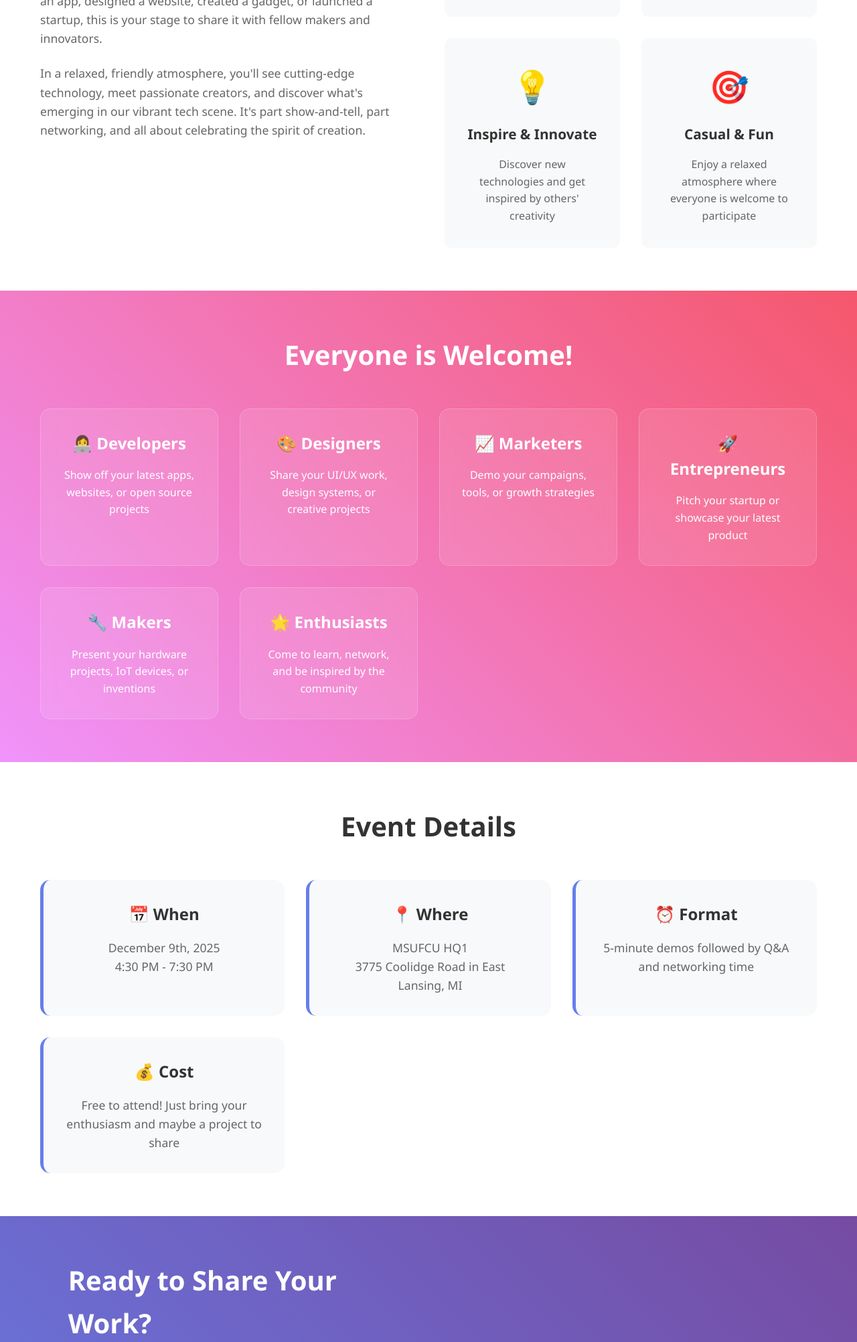
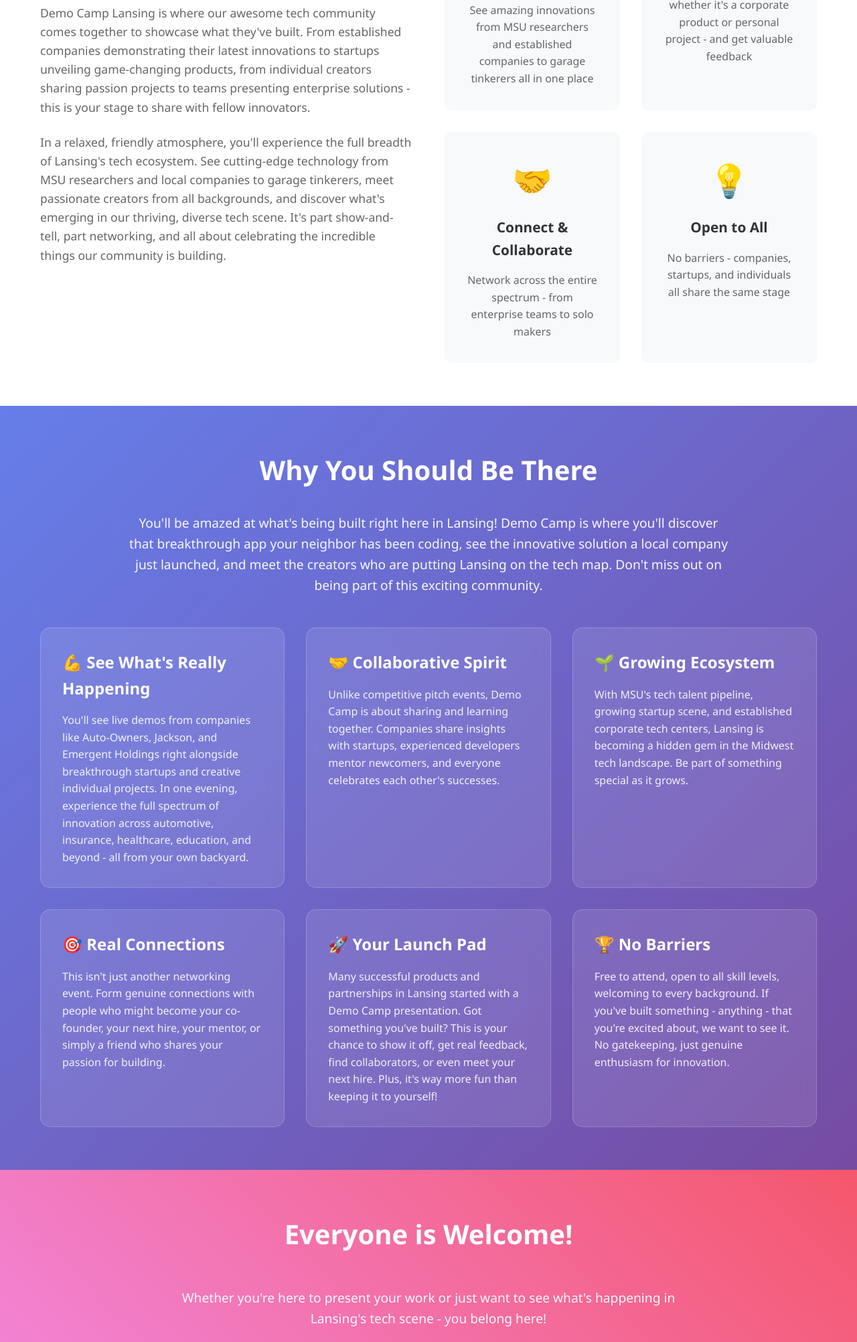
Before and after one commit to mitn-lansing/democamp-site, a plain HTML site: page index.html in a window 1280 px wide. Shown: the part 796-2800 px from the top of the page at 67% size. Drawn offline with Linux system fonts and the light colour scheme.

Commit message:
Updated copy to focus on how this event is designed to show off the great work being done in Lansing and open to all.

```diff
--- a/index.html
+++ b/index.html
@@ -3,7 +3,7 @@
 <head>
     <meta charset="UTF-8">
     <meta name="viewport" content="width=device-width, initial-scale=1.0">
-    <title>Demo Camp Lansing - Show & Tell for Makers & Creators</title>
+    <title>Demo Camp Lansing - Showcasing Lansing's Awesome Tech Community</title>
     <style>
         * {
             margin: 0;
@@ -178,6 +178,61 @@
 
         .feature p {
             color: #666;
+        }
+
+        /* Why Demo Camp Section */
+        .why-democamp {
+            padding: 4rem 0;
+            background: linear-gradient(135deg, #667eea 0%, #764ba2 100%);
+            color: white;
+        }
+
+        .why-democamp h2 {
+            text-align: center;
+            font-size: 2.5rem;
+            margin-bottom: 2rem;
+        }
+
+        .why-democamp-intro {
+            text-align: center;
+            font-size: 1.2rem;
+            max-width: 900px;
+            margin: 0 auto 3rem;
+            opacity: 0.95;
+        }
+
+        .why-grid {
+            display: grid;
+            grid-template-columns: repeat(auto-fit, minmax(300px, 1fr));
+            gap: 2rem;
+            margin-top: 3rem;
+        }
+
+        .why-card {
+            background: rgba(255,255,255,0.1);
+            padding: 2rem;
+            border-radius: 15px;
+            backdrop-filter: blur(10px);
+            border: 1px solid rgba(255,255,255,0.2);
+            transition: transform 0.3s ease;
+        }
+
+        .why-card:hover {
+            transform: translateY(-5px);
+            background: rgba(255,255,255,0.15);
+        }
+
+        .why-card h3 {
+            font-size: 1.5rem;
+            margin-bottom: 1rem;
+            display: flex;
+            align-items: center;
+            gap: 0.5rem;
+        }
+
+        .why-card p {
+            opacity: 0.9;
+            line-height: 1.6;
         }
 
         /* Who Should Attend */
@@ -510,6 +565,7 @@
                 <nav>
                     <ul>
                         <li><a href="#about">About</a></li>
+                        <li><a href="#why">Why</a></li>
                         <li><a href="#audience">Who</a></li>
                         <li><a href="#info">Event Info</a></li>
                         <li><a href="#community">Community</a></li>
@@ -523,8 +579,9 @@
     <section class="hero">
         <div class="container">
             <h1 class="fade-in">Demo Camp Lansing</h1>
-            <p class="fade-in">Show & Tell for Makers, Builders, and Dreamers</p>
-            <a href="https://www.eventbrite.com/e/demo-camp-lansing-2025-tickets-1740630686239" class="cta-button fade-in">Join the Next Event</a>
+            <p class="fade-in">Come See the Amazing Things Your Neighbors Are Building</p>
+            <p class="fade-in" style="font-size: 1.1rem; margin-top: 0.5rem;">From breakthrough startups to established companies to weekend passion projects - discover the incredible innovation happening right here in Lansing</p>
+            <a href="https://www.eventbrite.com/e/demo-camp-lansing-2025-tickets-1740630686239" class="cta-button fade-in">Get Your Free Ticket</a>
         </div>
     </section>
 
@@ -533,30 +590,65 @@
             <div class="about-content">
                 <div class="about-text">
                     <h2>What is Demo Camp?</h2>
-                    <p>Demo Camp Lansing is where the local tech community comes together to showcase their latest creations. Whether you've built an app, designed a website, created a gadget, or launched a startup, this is your stage to share it with fellow makers and innovators.</p>
-                    <p>In a relaxed, friendly atmosphere, you'll see cutting-edge technology, meet passionate creators, and discover what's emerging in our vibrant tech scene. It's part show-and-tell, part networking, and all about celebrating the spirit of creation.</p>
+                    <p>Demo Camp Lansing is where our awesome tech community comes together to showcase what they've built. From established companies demonstrating their latest innovations to startups unveiling game-changing products, from individual creators sharing passion projects to teams presenting enterprise solutions - this is your stage to share with fellow innovators.</p>
+                    <p>In a relaxed, friendly atmosphere, you'll experience the full breadth of Lansing's tech ecosystem. See cutting-edge technology from MSU researchers and local companies to garage tinkerers, meet passionate creators from all backgrounds, and discover what's emerging in our thriving, diverse tech scene. It's part show-and-tell, part networking, and all about celebrating the incredible things our community is building.</p>
                 </div>
                 <div class="about-features">
                     <div class="feature">
+                        <div class="feature-icon">🌟</div>
+                        <h3>Community Showcase</h3>
+                        <p>See amazing innovations from MSU researchers and established companies to garage tinkerers all in one place</p>
+                    </div>
+                    <div class="feature">
                         <div class="feature-icon">🚀</div>
                         <h3>Launch & Learn</h3>
-                        <p>Showcase your projects and get valuable feedback from the community</p>
+                        <p>Present your work - whether it's a corporate product or personal project - and get valuable feedback</p>
                     </div>
                     <div class="feature">
                         <div class="feature-icon">🤝</div>
                         <h3>Connect & Collaborate</h3>
-                        <p>Network with like-minded developers, designers, and entrepreneurs</p>
+                        <p>Network across the entire spectrum - from enterprise teams to solo makers</p>
                     </div>
                     <div class="feature">
                         <div class="feature-icon">💡</div>
-                        <h3>Inspire & Innovate</h3>
-                        <p>Discover new technologies and get inspired by others' creativity</p>
+                        <h3>Open to All</h3>
+                        <p>No barriers - companies, startups, and individuals all share the same stage</p>
                     </div>
-                    <div class="feature">
-                        <div class="feature-icon">🎯</div>
-                        <h3>Casual & Fun</h3>
-                        <p>Enjoy a relaxed atmosphere where everyone is welcome to participate</p>
-                    </div>
+                </div>
+            </div>
+        </div>
+    </section>
+
+    <section id="why" class="why-democamp">
+        <div class="container">
+            <h2>Why You Should Be There</h2>
+            <p class="why-democamp-intro">
+                You'll be amazed at what's being built right here in Lansing! Demo Camp is where you'll discover that breakthrough app your neighbor has been coding, see the innovative solution a local company just launched, and meet the creators who are putting Lansing on the tech map. Don't miss out on being part of this exciting community.
+            </p>
+            <div class="why-grid">
+                <div class="why-card">
+                    <h3>💪 See What's Really Happening</h3>
+                    <p>You'll see live demos from companies like Auto-Owners, Jackson, and Emergent Holdings right alongside breakthrough startups and creative individual projects. In one evening, experience the full spectrum of innovation across automotive, insurance, healthcare, education, and beyond - all from your own backyard.</p>
+                </div>
+                <div class="why-card">
+                    <h3>🤝 Collaborative Spirit</h3>
+                    <p>Unlike competitive pitch events, Demo Camp is about sharing and learning together. Companies share insights with startups, experienced developers mentor newcomers, and everyone celebrates each other's successes.</p>
+                </div>
+                <div class="why-card">
+                    <h3>🌱 Growing Ecosystem</h3>
+                    <p>With MSU's tech talent pipeline, growing startup scene, and established corporate tech centers, Lansing is becoming a hidden gem in the Midwest tech landscape. Be part of something special as it grows.</p>
+                </div>
+                <div class="why-card">
+                    <h3>🎯 Real Connections</h3>
+                    <p>This isn't just another networking event. Form genuine connections with people who might become your co-founder, your next hire, your mentor, or simply a friend who shares your passion for building.</p>
+                </div>
+                <div class="why-card">
+                    <h3>🚀 Your Launch Pad</h3>
+                    <p>Many successful products and partnerships in Lansing started with a Demo Camp presentation. Got something you've built? This is your chance to show it off, get real feedback, find collaborators, or even meet your next hire. Plus, it's way more fun than keeping it to yourself!</p>
+                </div>
+                <div class="why-card">
+                    <h3>🏆 No Barriers</h3>
+                    <p>Free to attend, open to all skill levels, welcoming to every background. If you've built something - anything - that you're excited about, we want to see it. No gatekeeping, just genuine enthusiasm for innovation.</p>
                 </div>
             </div>
         </div>
@@ -565,7 +657,16 @@
     <section id="audience" class="audience">
         <div class="container">
             <h2>Everyone is Welcome!</h2>
+            <p style="text-align: center; font-size: 1.2rem; margin-bottom: 2rem; opacity: 0.95; max-width: 800px; margin-left: auto; margin-right: auto;">Whether you're here to present your work or just want to see what's happening in Lansing's tech scene - you belong here!</p>
             <div class="audience-grid">
+                <div class="audience-card">
+                    <h3>🏢 Companies</h3>
+                    <p>Demo your team's latest features, products, or innovations - from established tech companies to local businesses</p>
+                </div>
+                <div class="audience-card">
+                    <h3>🚀 Entrepreneurs</h3>
+                    <p>Showcase your startup, scale-up, or business venture at any stage</p>
+                </div>
                 <div class="audience-card">
                     <h3>👩‍💻 Developers</h3>
                     <p>Show off your latest apps, websites, or open source projects</p>
@@ -573,14 +674,6 @@
                 <div class="audience-card">
                     <h3>🎨 Designers</h3>
                     <p>Share your UI/UX work, design systems, or creative projects</p>
-                </div>
-                <div class="audience-card">
-                    <h3>📈 Marketers</h3>
-                    <p>Demo your campaigns, tools, or growth strategies</p>
-                </div>
-                <div class="audience-card">
-                    <h3>🚀 Entrepreneurs</h3>
-                    <p>Pitch your startup or showcase your latest product</p>
                 </div>
                 <div class="audience-card">
                     <h3>🔧 Makers</h3>
@@ -596,7 +689,7 @@
 
     <section id="info" class="event-info">
         <div class="container">
-            <h2>Event Details</h2>
+            <h2>Join Us - It's Free!</h2>
             <div class="info-grid">
                 <div class="info-card">
                     <h3>📅 When</h3>
@@ -610,11 +703,11 @@
                 </div>
                 <div class="info-card">
                     <h3>⏰ Format</h3>
-                    <p>5-minute demos followed by Q&A and networking time</p>
+                    <p>5-7 minute demos followed by Q&A and networking. Open to companies, startups, and individuals alike!</p>
                 </div>
                 <div class="info-card">
                     <h3>💰 Cost</h3>
-                    <p>Free to attend! Just bring your enthusiasm and maybe a project to share</p>
+                    <p>Completely FREE! Whether you're bringing your whole team or coming solo - just show up ready to be amazed by your neighbors' creativity</p>
                 </div>
             </div>
         </div>
@@ -624,14 +717,14 @@
         <div class="container">
             <div class="speaker-content">
                 <div class="speaker-text">
-                    <h2>Ready to Share Your Work?</h2>
-                    <p>Have something cool to demo? We'd love to see it! Whether it's a side project, startup idea, creative experiment, or professional work - if you built it, we want to hear about it.</p>
+                    <h2>Built Something? Share It With Us!</h2>
+                    <p>Seriously - we want to see what you've made! Whether your company just shipped a new feature, your startup finally launched, or you built something fun over the weekend - your fellow creators would love to see it. No project is too big or too small. If you're proud of it, we want to celebrate it with you!</p>
                     <div class="speaker-benefits">
                         <div class="benefit">
                             <span class="benefit-icon">🎤</span>
                             <div>
-                                <h4>7-Minute Spotlight</h4>
-                                <p>Quick, focused demos that keep energy high</p>
+                                <h4>5-7 Minute Spotlight</h4>
+                                <p>Quick, focused demos that keep energy high and showcase your work</p>
                             </div>
                         </div>
                         <div class="benefit">
@@ -651,9 +744,10 @@
                     </div>
                 </div>
                 <div class="speaker-cta">
-                    <h3>Sign Up to Present</h3>
-                    <p>Slots are limited, so reserve your spot early!</p>
-                    <a href="https://docs.google.com/forms/d/e/1FAIpQLSf3YtiLNwD3f67_0SS4BR1qITtlnkCSRC_PwiSMfHwGZWVQlA/viewform?usp=dialog" target="_blank" and rel="noopener noreferrer" class="speaker-button">Apply to Present</a>
+                    <h3>Let's See What You've Got!</h3>
+                    <p>Spots fill up fast - grab yours now and show the Lansing tech community what you've been working on!</p>
+                    <a href="https://docs.google.com/forms/d/e/1FAIpQLSf3YtiLNwD3f67_0SS4BR1qITtlnkCSRC_PwiSMfHwGZWVQlA/viewform?usp=dialog" target="_blank" and rel="noopener noreferrer" class="speaker-button">I Want to Demo!</a>
+                    <p class="speaker-note">Don't be shy - we're a friendly crowd and we genuinely want to see your work!</p>
                 </div>
             </div>
         </div>
@@ -661,8 +755,8 @@
 
     <section id="community" class="community">
         <div class="container">
-            <h2>Part of Lansing's Tech Community</h2>
-            <p>Demo Camp Lansing is proudly connected to the vibrant tech ecosystem in Mid-Michigan. Join us and discover all the amazing groups and events happening in our area.</p>
+            <h2>Part of Lansing's Awesome Tech Community</h2>
+            <p>Demo Camp Lansing celebrates the incredible diversity and strength of Mid-Michigan's tech ecosystem. From enterprise innovators to student developers, from corporate teams to solo creators - we're all part of something special. Join us and connect with the amazing groups making Lansing a hidden gem in the tech world.</p>
             <div class="community-links">
                 <a href="https://www.lansing.codes/" class="community-link" target="_blank">Lansing Codes</a>
                 <a href="https://www.mitn.org" class="community-link" target="_blank">Michigan Technology Network</a>
```
